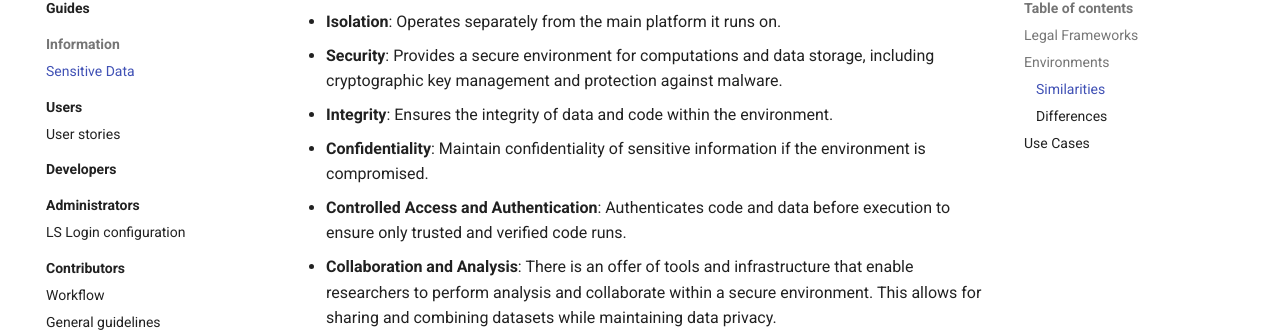
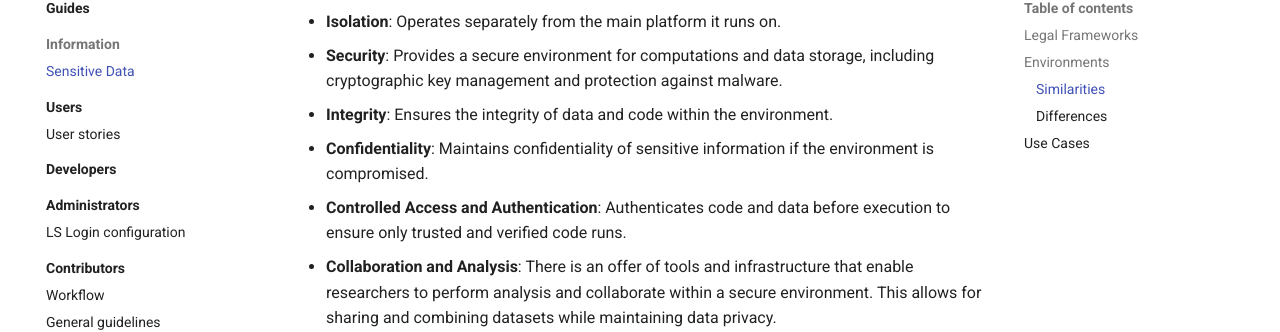
Before and after one commit to elixir-cloud-aai/elixir-cloud-aai.github.io, an MkDocs documentation site: the page built from docs/guides/guide-info/sensitive_data.md, in a window 1280 px wide and 900 px high, scrolled down 1186 px. Shown: the part 121-453 px from the top of the window. Built offline with MkDocs 1.6.1 and Material for MkDocs 9.7.7, drawn with Linux system fonts in a browser that asks for light colours; comment, search, counter and statistics services are not loaded.

Commit message:
Update docs/guides/guide-info/sensitive_data.md
Co-authored-by: Copilot <175728472+Copilot@users.noreply.github.com>

```diff
--- a/docs/guides/guide-info/sensitive_data.md
+++ b/docs/guides/guide-info/sensitive_data.md
@@ -23,7 +23,7 @@ Sensitive data processing in research is governed by several legal frameworks, m
 * **Isolation**: Operates separately from the main platform it runs on.
 * **Security**: Provides a secure environment for computations and data storage, including cryptographic key management and protection against malware.
 * **Integrity**: Ensures the integrity of data and code within the environment.
-* **Confidentiality**: Maintain confidentiality of sensitive information if the environment is compromised.
+* **Confidentiality**: Maintains confidentiality of sensitive information if the environment is compromised.
 * **Controlled Access and Authentication**: Authenticates code and data before execution to ensure only trusted and verified code runs.
 * **Collaboration and Analysis**: There is an offer of tools and infrastructure that enable researchers to perform analysis and collaborate within a secure environment. This allows for sharing and combining datasets while maintaining data privacy.
 
```
